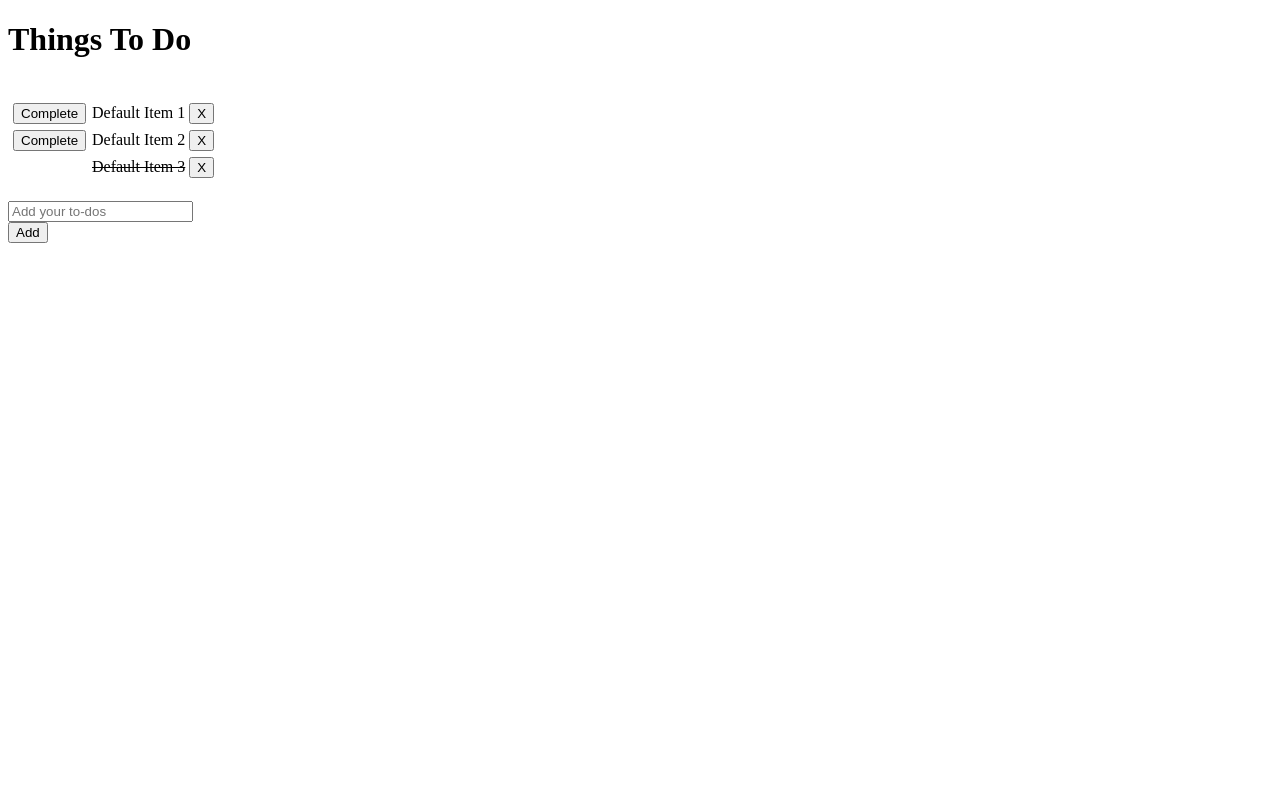
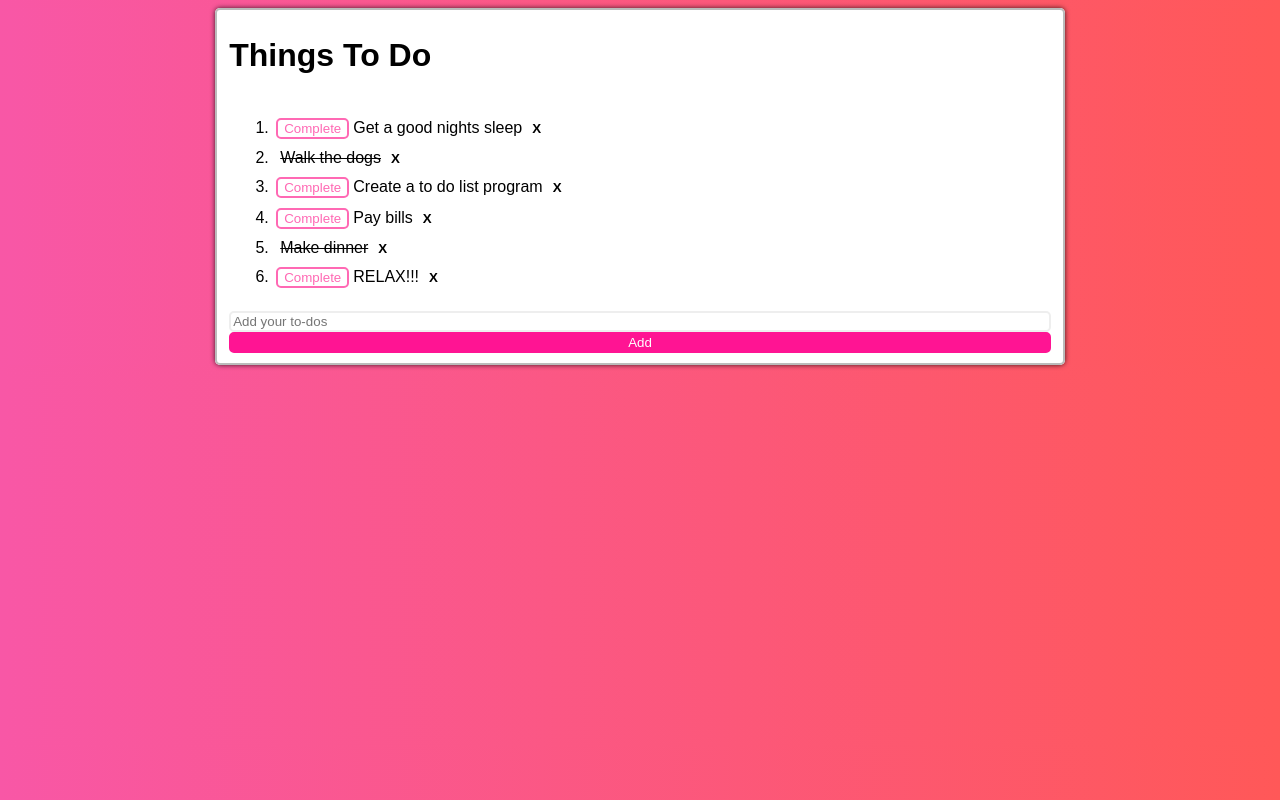
Before and after one commit to eslutz/Grand-Circus-Labs, an Angular app: page / in a window 1280 px wide. Built offline with nearby package versions, Linux system fonts and the light colour scheme.

Commit message:
Most of the extended challenges and formatting are complete.

```diff
--- a/src/app/app.component.css
+++ b/src/app/app.component.css
@@ -1,3 +1,50 @@
+fieldset.lineItUp {
+    width: 65%;
+    margin-left: auto;
+    margin-right: auto;
+    box-shadow: 0px 0px 5px 0px rgba(0,0,0,0.75);
+    font-family: sans-serif;
+    font-weight: 300;
+    background-color: white;
+    border-radius: 5px;
+    border-style: solid;
+    border-color: #bbb;
+}
+
+td.task {
+    width: 100%;
+}
+
+input.bigText {
+    width: 99%;
+    border-radius: 5px;
+    border-style: solid;
+    border-color: #eee;
+}
+
+button.complete {
+    background-color: transparent;
+    border-color: #ff69b4;
+    border-radius: 5px;
+    border-style: solid;
+    color: #ff69b4;
+}
+
+button.remove {
+    background-color: transparent;
+    border: none;
+}
+
+button.bigButton {
+    color: white;
+    background-color: #ff1493;
+    border-color: #ff1493;
+    border-style: solid;
+    border-radius: 5px;
+    width: 100%;
+    text-align: center;
+}
+
 .completed {
     text-decoration: line-through;
 }
--- a/src/app/app.component.html
+++ b/src/app/app.component.html
@@ -1,20 +1,21 @@
-
-<h1>{{title}}</h1>
-<br />
-<!--<input type="text" #filter (keyup.enter)="filterTask(filter.value); filter.value=''" placeholder="Add your to-dos">-->
-<table>
-	<tr>
+<fieldset class="lineItUp">
+	<h1>{{title}}</h1>
+	<!--<input class="bigText" type="text" #filter (keyup.enter)="filterTask(filter.value); filter.value=''" placeholder="Add your to-dos">-->
+	<table>
+		<ol>
 			<div *ngFor="let item of toDoList">
-			<td style="width: 75px;">
-				<button *ngIf="item.completed==false" (click)="completeTask(item)">Complete</button>
-			</td>
-			<td><span [ngClass]="{'completed' : item.completed == true}">{{item.task}}</span></td>
-			<td><button (click)="removeTask(item)">X</button></td>
-		</div>
-	</tr>
-</table>
-<br />
-<h3 *ngIf="allTasksComplete()">Congrats on Completing All Your Tasks</h3>
-<input type="text" #newTask (keyup.enter)="addTask(newTask.value); newTask.value=''" placeholder="Add your to-dos">
-<br />
-<button (click)="addTask(newTask.value); newTask.value=''">Add</button>
+				<tr>
+					<li>
+						<td><button class="complete" *ngIf="item.completed==false" (click)="completeTask(item)">Complete</button></td>
+						<td class="task"><span [ngClass]="{'completed' : item.completed == true}">{{item.task}}</span></td>
+						<td><button class="remove" (click)="removeTask(item)"><b>X</b></button></td>
+					</li>
+				</tr>
+			</div>
+		</ol>
+	</table>
+	<b *ngIf="allTasksComplete()">Congrats on Completing All Your Tasks</b>
+	<input type="text" class="bigText" #newTask (keyup.enter)="addTask(newTask.value); newTask.value=''" placeholder="Add your to-dos">
+	<br />
+	<button class="bigButton" (click)="addTask(newTask.value); newTask.value=''">Add</button>
+</fieldset>
--- a/src/app/app.component.ts
+++ b/src/app/app.component.ts
@@ -9,9 +9,12 @@ export class AppComponent {
 	title = 'Things To Do';
 
 	toDoList: ToDo[] = [
-		{task: "Default Item 1", completed: false},
-		{task: "Default Item 2", completed: false},
-		{task: "Default Item 3", completed: true}
+		{task: "Get a good nights sleep", completed: false},
+		{task: "Walk the dogs", completed: true},
+		{task: "Create a to do list program", completed: false},
+		{task: "Pay bills", completed: false},
+		{task: "Make dinner", completed: true},
+		{task: "RELAX!!!", completed: false}
 	];
 
 	addTask(newItem: string) {
--- a/src/styles.css
+++ b/src/styles.css
@@ -1 +1,5 @@
 /* You can add global styles to this file, and also import other style files */
+html, body {
+    background: rgb(248,87,166);
+    background: linear-gradient(to right, #f857a6, #ff5858)
+}
```
